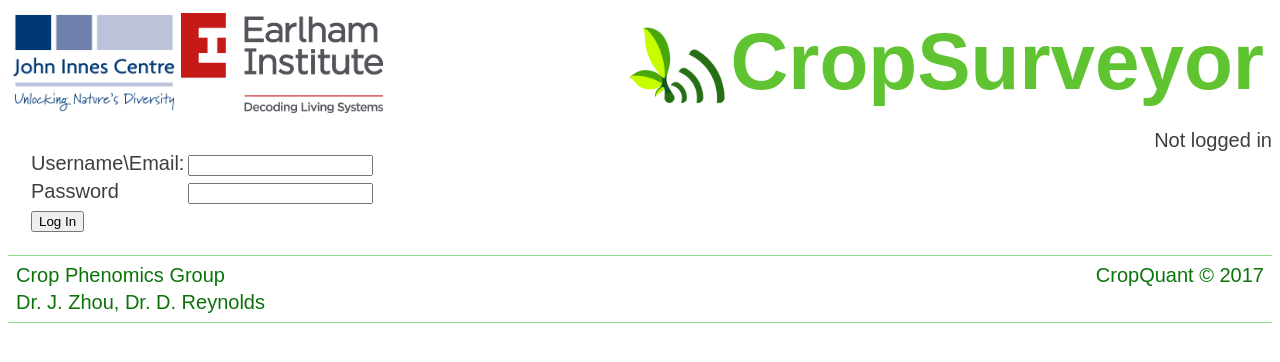
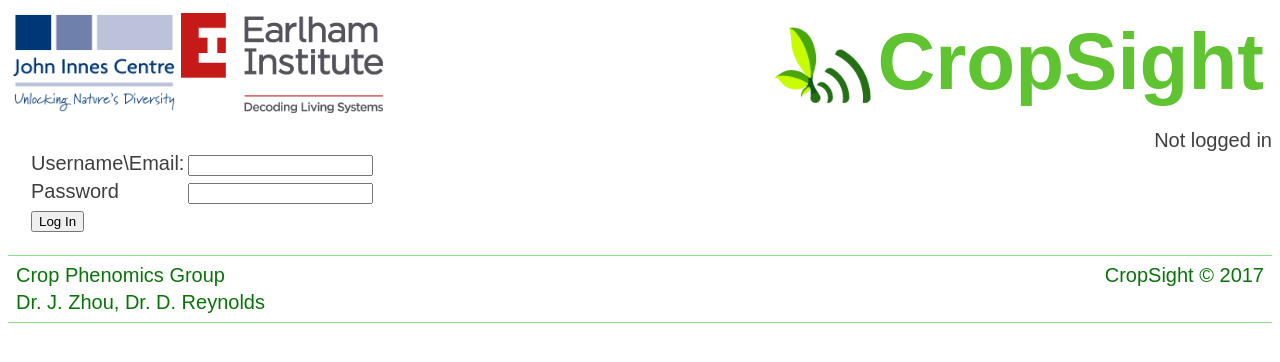
Before and after one commit to Crop-Phenomics-Group/CropSight, a PHP site: page / in a window 1280 px wide. Shown: the top 362 px of the page. Run offline with PHP 8.4, Linux system fonts and the light colour scheme; data that the repository does not hold is empty.

Commit message:
finalising name change

```diff
--- a/interface/footer.php
+++ b/interface/footer.php
@@ -35,7 +35,7 @@
 
 <div id="footer">
 
-    <table style="width: 100%"><tr><td style="text-align: left;">Crop Phenomics Group</td><td style="text-align: right;">CropQuant &copy; 2017</td></tr>
+    <table style="width: 100%"><tr><td style="text-align: left;">Crop Phenomics Group</td><td style="text-align: right;">CropSight &copy; 2017</td></tr>
     <tr><td style="text-align: left;">Dr. J. Zhou, Dr. D. Reynolds</td><td></td></tr></table>
 
 
--- a/interface/header.php
+++ b/interface/header.php
@@ -34,7 +34,7 @@
 <html lang="en">
 <head>
     <meta http-equiv="content-type" content="application/xhtml+xml; charset=utf-8" />
-    <title>CropSurveyor Network Monitor</title>
+    <title>CropSight Network Monitor</title>
 <link rel="stylesheet" type="text/css" href="style.css">
 <link rel="stylesheet" type="text/css" href="print.css" media="print">
 <link rel="stylesheet" type="text/css" href="assets/fixedHeader.dataTables.min.css">
@@ -64,7 +64,7 @@
 
 <table align="right"><tr>
 <td style="text-align: right"><img src="images/logo.png" style="height: 100px; display:inline-block;"  /></td>
-<td><h1 style="display: inline;">CropSurveyor</h1></td>
+<td><h1 style="display: inline;">CropSight</h1></td>
 </tr>
 </table>
 
```
